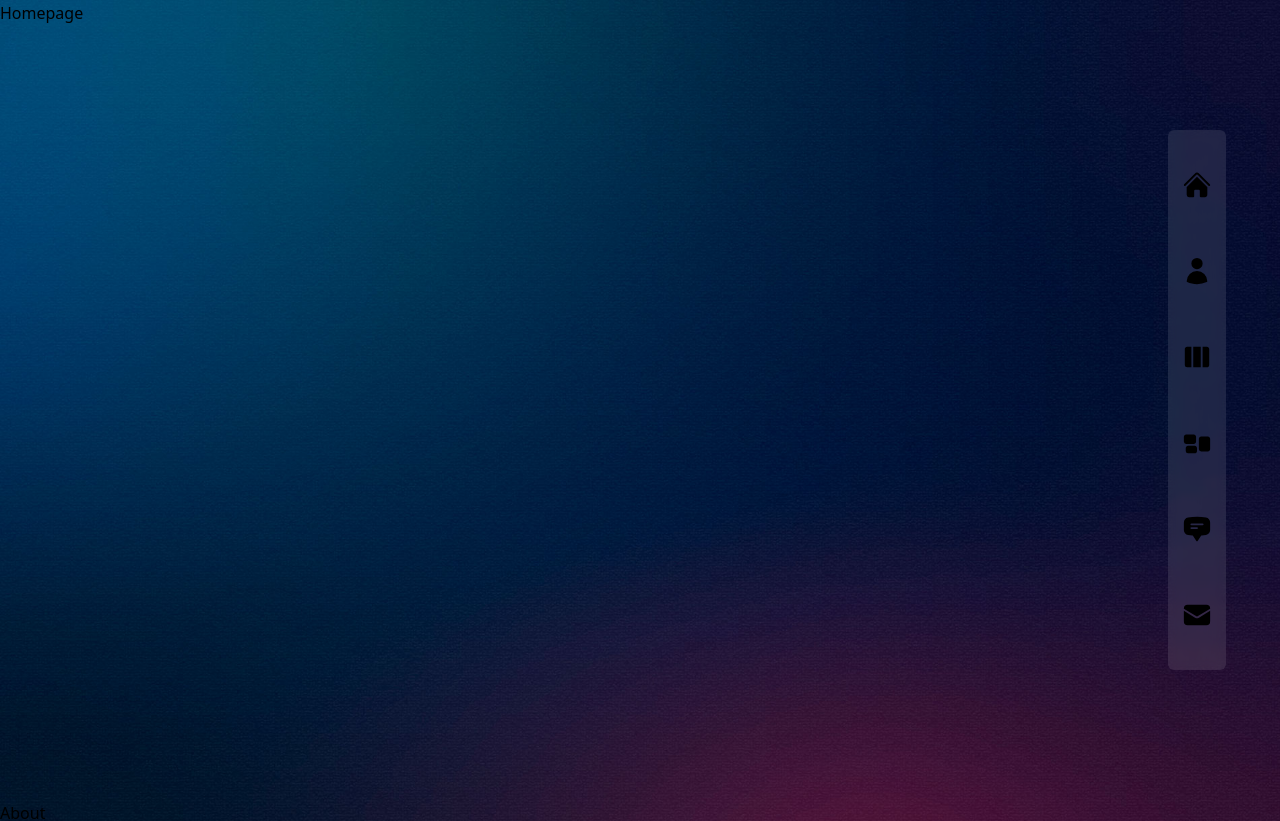
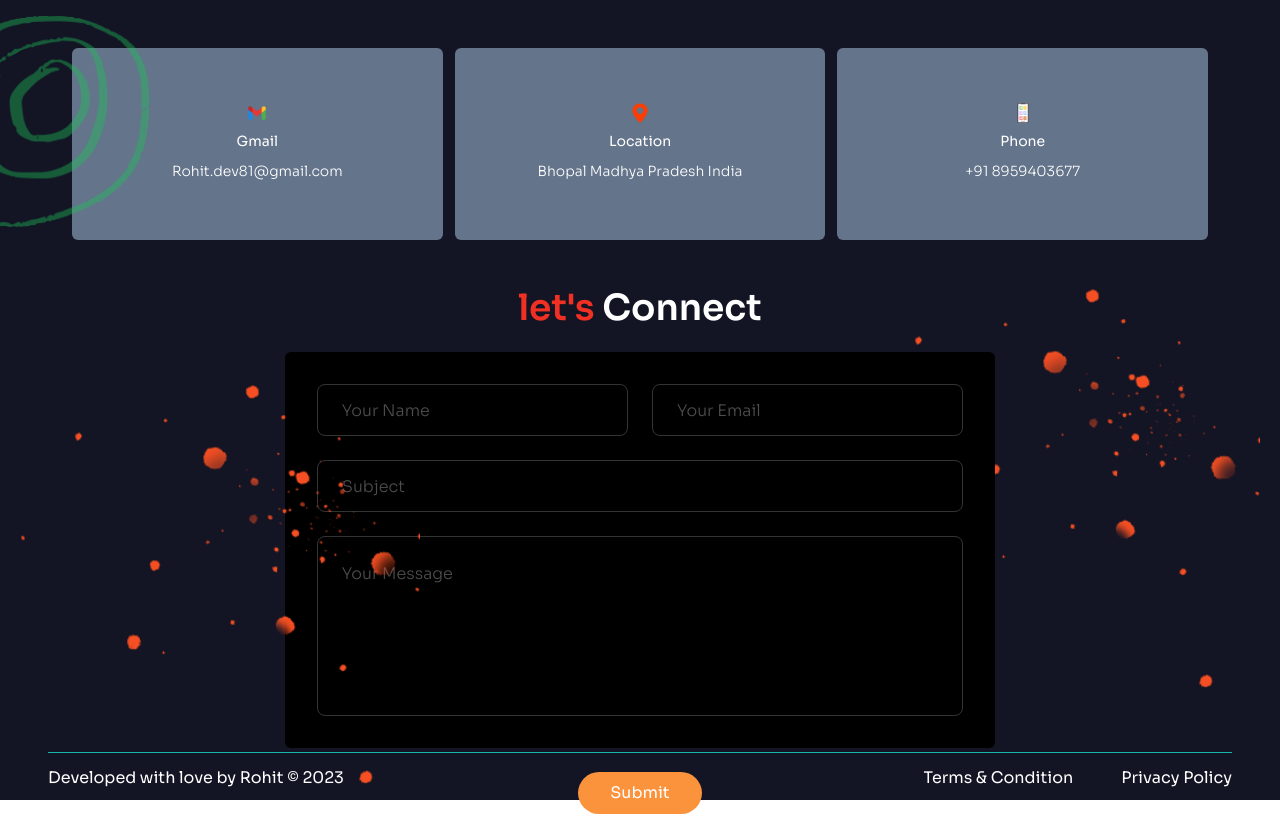
Before and after one commit to imrohituikey/myportfolio, a Next.js app: page / in a window 1280 px wide. Shown: the top 821 px of the page. Built offline with nearby package versions, Linux system fonts and the light colour scheme.

Commit message:
contact section completed

```diff
--- /dev/null
+++ b/Constants.js
@@ -0,0 +1,21 @@
+
+const contactdata = [
+    {
+        name : 'Gmail',
+        icon : 'gmail.png',
+        data : 'Rohit.dev81@gmail.com'
+    },
+    {
+        name : 'Location',
+        icon : 'location.png',
+        data : 'Bhopal Madhya Pradesh India'
+    },
+    {
+        name : 'Phone',
+        icon : 'mobile.png',
+        data : '+91 8959403677'
+    },
+]
+export {
+    contactdata
+}
--- /dev/null
+++ b/src/app/components/Dots.jsx
@@ -0,0 +1,12 @@
+import React from 'react'
+import Image from 'next/image'
+
+const Dots = () => {
+  return (
+    <div>
+        <Image src={'/images/dots.png'} width={400} height={400} alt=''/>
+    </div>
+  )
+}
+
+export default Dots
--- /dev/null
+++ b/src/app/components/Rings.jsx
@@ -0,0 +1,11 @@
+import React from 'react'
+import Image from 'next/image'
+const Rings = () => {
+  return (
+    <div>
+        <Image src={'/images/ring.png'} width={150} height={200} alt=''/>
+    </div>
+  )
+}
+
+export default Rings
--- /dev/null
+++ b/src/app/components/index.js
@@ -0,0 +1,3 @@
+export {default as Dots} from './Dots'
+export {default as Nav} from './Nav'
+export {default as Rings} from './Rings'
--- a/src/app/layout.tsx
+++ b/src/app/layout.tsx
@@ -1,8 +1,12 @@
 import type { Metadata } from 'next'
-import { Inter } from 'next/font/google'
+import { Sora } from 'next/font/google'
 import './globals.css'
 
-const inter = Inter({ subsets: ['latin'] })
+const sora = Sora({
+  subsets : ['latin'],
+  variable : '--font-sora',
+  weight : ['100','200','300','400','500','600','700','800'],
+});
 
 export const metadata: Metadata = {
   title: 'Create Next App',
@@ -16,7 +20,7 @@ export default function RootLayout({
 }) {
   return (
     <html lang="en">
-      <body className={`{inter.className} bg-site bg-cover bg-no-repeat`}>{children}</body>
+      <body className={sora.className}>{children}</body>
     </html>
   )
 }
--- a/src/app/page.tsx
+++ b/src/app/page.tsx
@@ -6,11 +6,11 @@ import Nav from './components/Nav';
 export default function Home() {
   return (
    <main className='page'>
-    <Nav/>
+    {/* <Nav/>
     <Homepage/>
     <About/>
     <Skills/>
-    <Projects/>
+    <Projects/> */}
     <Contact/>
    </main>
   )
--- a/src/app/pages/Contact.jsx
+++ b/src/app/pages/Contact.jsx
@@ -1,11 +1,72 @@
-import React from 'react'
+import React from "react";
+import { contactdata } from "../../../Constants";
+import Image from "next/image";
+import Link from "next/link";
+import { Dots, Rings } from "../components";
+import {motion} from 'framer-motion';
+import {fadeIn} from '../../../variants';
 
 const Contact = () => {
   return (
-    <div className='page'>
-        contact
+    <div
+      id="contact"
+      className="page xl:py-12 xl:p-12 text-center bg-primary text-white"
+    >
+      <div className="flex flex-col gap-8 xl:gap-12 items-center w-full h-full">
+        <div className="flex flex-col xl:flex-row gap-3 w-full justify-center px-6">
+          {contactdata.map((contact) => (
+            <div className="flex flex-col items-center justify-center text-sm bg-slate-500 rounded-md xl:h-[12rem] xl:w-[24rem] gap-2 text-center">
+              <Image
+                src={`/images/${contact.icon}`}
+                width={20}
+                height={20}
+                alt=""
+              />
+              <h3>{contact.name}</h3>
+              <p className="">{contact.data}</p>
+            </div>
+          ))}
+        </div>
+        <div className=" flex flex-col gap-4 xl:gap-6 w-full text-center items-center">
+          <div className="absolute right-5">
+            <Dots/>
+          </div>
+          <div className="absolute left-0 top-4">
+            <Rings/>
+          </div>
+          <h1 className="text-2xl xl:text-4xl font-semibold">
+            <span className="text-accent">let's </span>Connect
+          </h1>
+          <form className=" flex flex-col gap-6 bg-black backdrop-blur-lg xl:w-[60%] p-3 xl:p-8 rounded-md">
+            <div className="flex gap-4 xl:gap-6">
+              <input type="text" placeholder="Your Name" className="input" />
+              <input type="email" placeholder="Your Email" className="input" />
+            </div>
+            <input type="text" placeholder="Subject" className="input" />
+            <textarea
+              type="message"
+              placeholder="Your message"
+              className="textarea"
+            />
+          </form>
+          <div className="absolute left-5 bottom-4">
+            <Dots/>
+          </div>
+          <button className="px-4 py-1 xl:px-8 xl:py-2 bg-orange-400 rounded-full">
+            Submit
+          </button>
+        </div>
+      </div>
+      <hr className="border-xl border-teal-500" />
+      <div className="flex justify-between pt-3 w-full">
+        <h1>Developed with love by Rohit © 2023</h1>
+        <div className="flex gap-12">
+          <Link href={"/"}>Terms & Condition</Link>
+          <Link href={"/"}>Privacy Policy</Link>
+        </div>
+      </div>
     </div>
-  )
-}
+  );
+};
 
-export default Contact
+export default Contact;
--- /dev/null
+++ b/variants.js
@@ -0,0 +1,26 @@
+export const fadeIn = (direction, delay) => {
+  return {
+    hidden: {
+      y: direction === 'up' ? 80 : direction === 'down' ? -80 : 0,
+      opacity: 0,
+      x: direction === 'left' ? 80 : direction === 'right' ? -80 : 0,
+      transition: {
+        type: 'tween',
+        duration: 1.5,
+        delay: delay,
+        ease: [0.25, 0.6, 0.3, 0.8],
+      },
+    },
+    show: {
+      y: 0,
+      x: 0,
+      opacity: 1,
+      transition: {
+        type: 'tween',
+        duration: 1.4,
+        delay: delay,
+        ease: [0.25, 0.25, 0.25, 0.75],
+      },
+    },
+  };
+};
```
Also changed, not shown: public/images/dots.png (added), public/images/ring.png (added).
